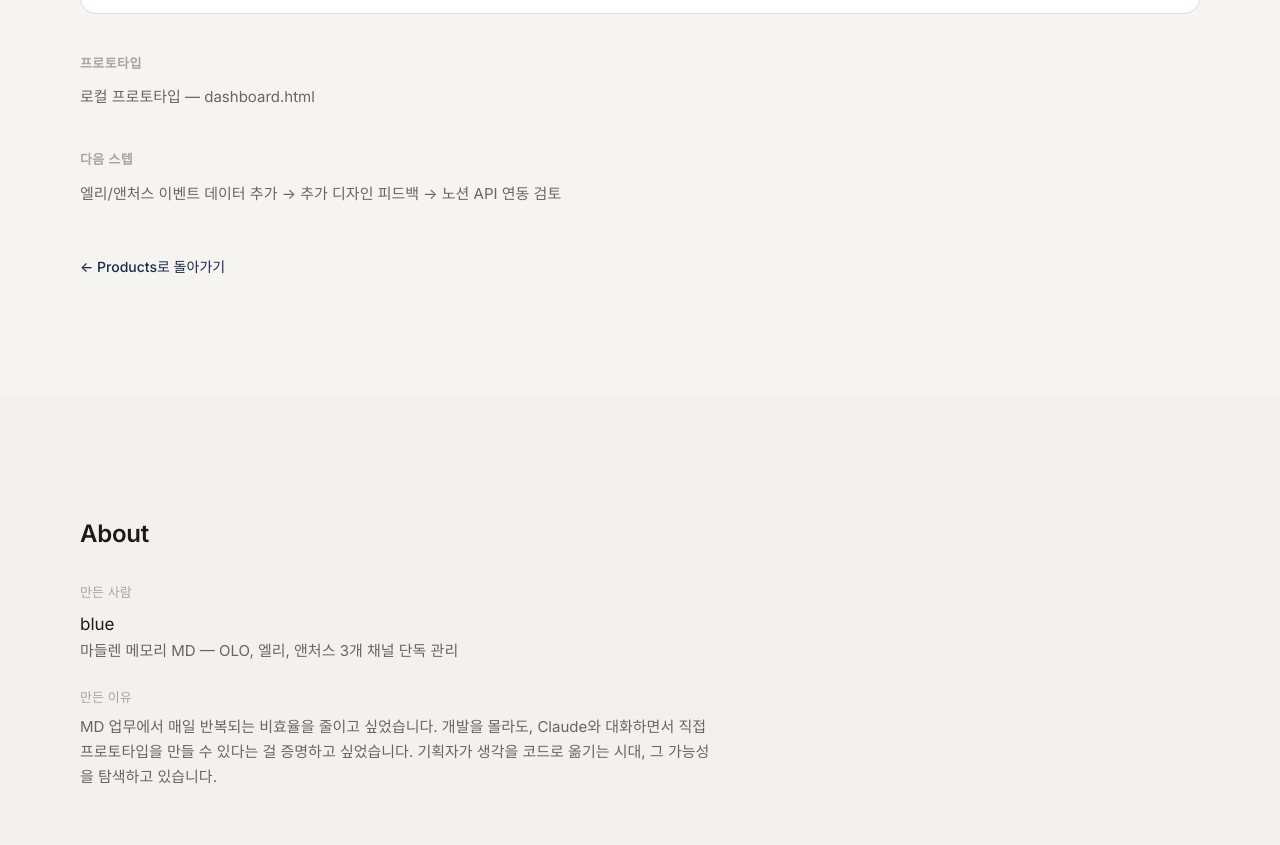
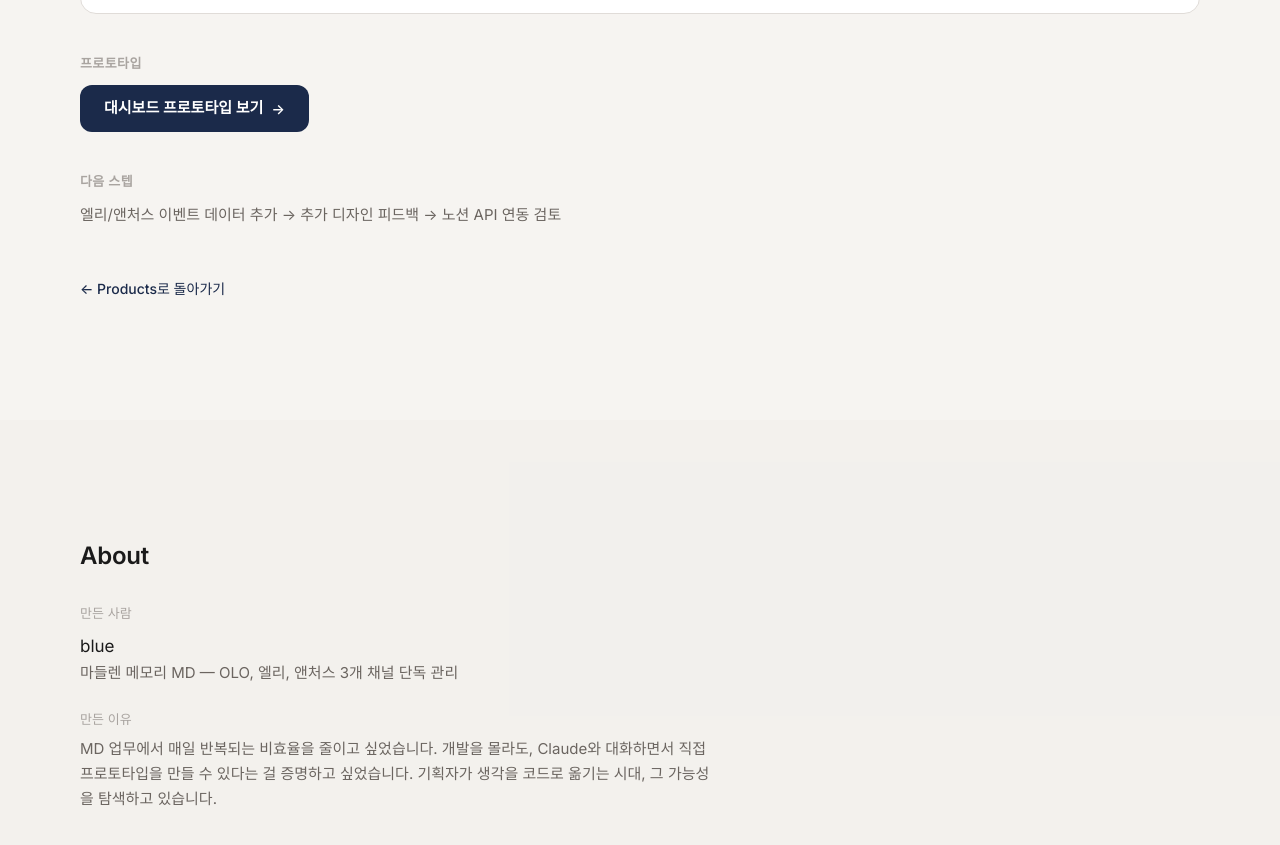
Before and after one commit to sdpark-oss/fitcheck-showcase, a plain HTML site: page index.html in a window 1280 px wide. Shown: the part 3603-4448 px from the top of the page. Drawn offline with nearby package versions, Linux system fonts and the light colour scheme; a web font is replaced by a local one.

Commit message:
MD 대시보드 프로토타입 링크 추가 (md-dashboard-4s3.pages.dev)
Co-Authored-By: Claude Opus 4.6 (1M context) <noreply@anthropic.com>

```diff
--- a/index.html
+++ b/index.html
@@ -196,8 +196,8 @@
         planning: "구조\n\u2022 홈: 채널 카드 3개 + 최근 이벤트 리스트\n\u2022 채널 탭: OLO / 엘리 / Antures\n\u2022 사이드바: 이벤트 목록 (연도별)\n\u2022 JSON 데이터 분리 \u2014 이벤트 추가 시 data/events.json만 수정\n\nKPI: 할인상품 매출, 판매 건수, 소진율, 건당 매출, 반품률",
         design: "톤: Dark Minimal (Linear + 롱블랙)\n\u2022 배경 #0A0A0A, Surface #161618, Accent #E8FF47 (라임)\n\u2022 폰트: Pretendard, tabular-nums\n\u2022 Up: #30D158, Down: #FF453A\n\n차트: KPI 카드, 일자별 매출, 복종별 도넛, 할인율 바, 히트맵, 반품 분석",
         dev: "기술 스택: HTML, CSS, JavaScript, Chart.js\n데이터: JSON 파일 분리 (data/events.json)\n노션 DB 스키마: 5개 DB 설계 완료\n향후: 노션 API 연동 검토",
-        protoUrl: null,
-        protoNote: "로컬 프로토타입 — dashboard.html",
+        protoUrl: "https://md-dashboard-4s3.pages.dev",
+        protoNote: "대시보드 프로토타입 보기",
         nextStep: "엘리/앤처스 이벤트 데이터 추가 \u2192 추가 디자인 피드백 \u2192 노션 API 연동 검토"
       }
     ];
```
